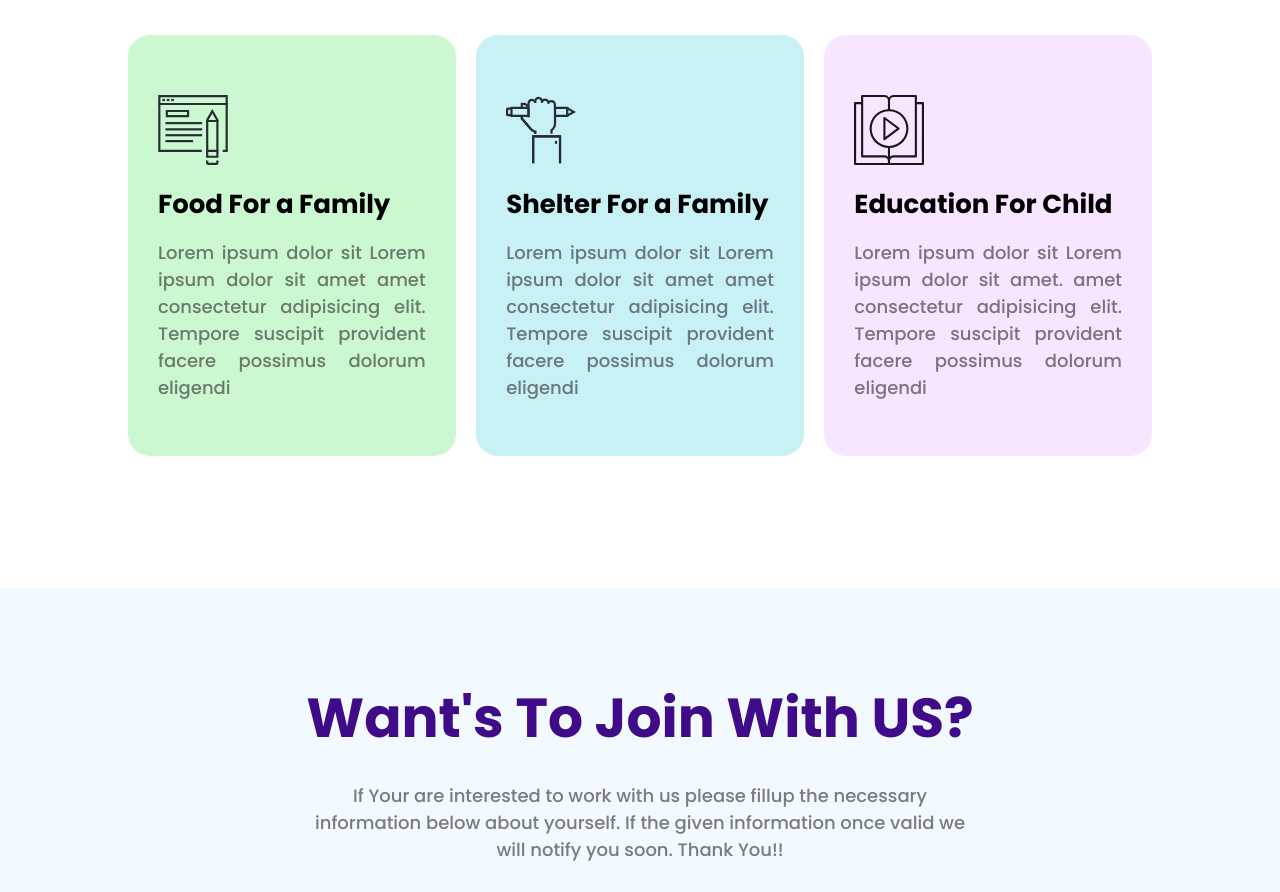
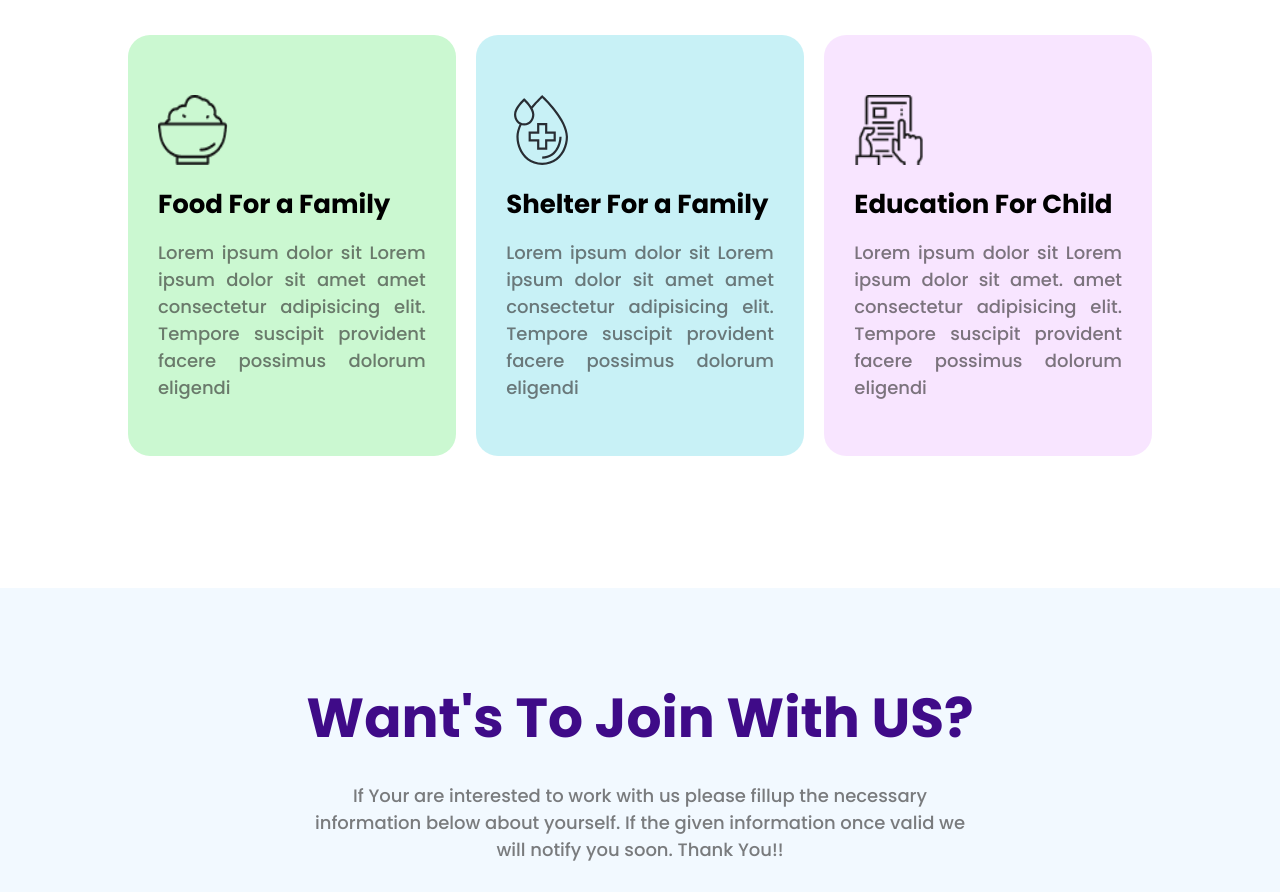
Before and after one commit to shahnuralamraju/donates-today, a plain HTML site: page index.html in a window 1280 px wide. Shown: the part 1630-2522 px from the top of the page. Drawn offline with Linux system fonts and the light colour scheme.

Commit message:
adding all the requirements

```diff
--- a/index.html
+++ b/index.html
@@ -66,7 +66,7 @@
             <div class="d-flex align-center justify-between my-5">
                 <div class="card bg-primary">
                     <div class="card-icon">
-                        <img src="./icons/icon4.svg" alt="">
+                        <img src="./icons/food.png" alt="">
                     </div>
                     <h2 class="card-text">Food For a Family</h2>
                     <p class="secondary-text color-dark text-justify">Lorem ipsum dolor sit Lorem ipsum dolor sit amet
@@ -75,7 +75,7 @@
                 </div>
                 <div class="card bg-secondary">
                     <div class="card-icon">
-                        <img src="./icons/icon5.svg" alt="">
+                        <img src="./icons/blood.svg" alt="">
                     </div>
                     <h2 class="card-text">Shelter For a Family</h2>
                     <p class="secondary-text color-dark text-justify">Lorem ipsum dolor sit Lorem ipsum dolor sit amet
@@ -84,7 +84,7 @@
                 </div>
                 <div class="card bg-tertiary">
                     <div class="card-icon">
-                        <img src="./icons/icon6.svg" alt="">
+                        <img src="./icons/Frame-1.png" alt="">
                     </div>
                     <h2 class="card-text">Education For Child</h2>
                     <p class="secondary-text color-dark text-justify">Lorem ipsum dolor sit Lorem ipsum dolor sit amet.
```
Also changed, not shown: 1 other file.
